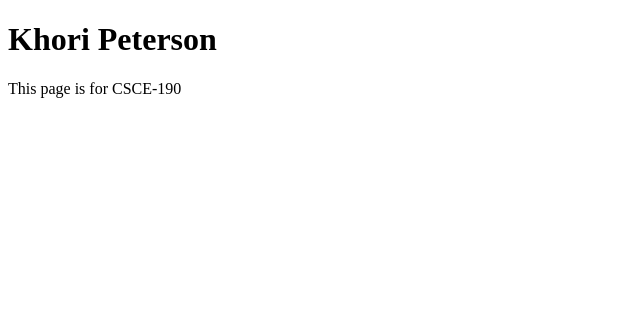
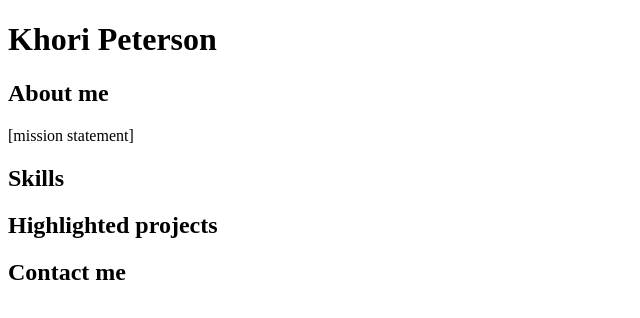
Before and after one commit to khori-peterson/khori-peterson.github.io, a plain HTML site: page index.html in a window 1280 px wide. Shown: the whole page, without its empty margins (0-640 px from the left). Drawn offline with Linux system fonts and the light colour scheme.

Commit message:
Adding Content

```diff
--- a/index.html
+++ b/index.html
@@ -5,5 +5,18 @@
         <title> CSCE 190: Khori Peterson</title>
     </head>
         <h1>Khori Peterson</h1>
-        <p>This page is for CSCE-190</p>
+        <div class="about">
+            <h2>About me</h2>
+             <p>[mission statement]</p>
+    </div>
+    <div class="skills">
+        <h2>Skills</h2>
+    </div>
+    <div class="projects">
+        <h2>Highlighted projects</h2>
+    </div>
+    <div class="contact">
+        <h2>Contact me</h2>
+    </div>
+</body>
 </html>
```
